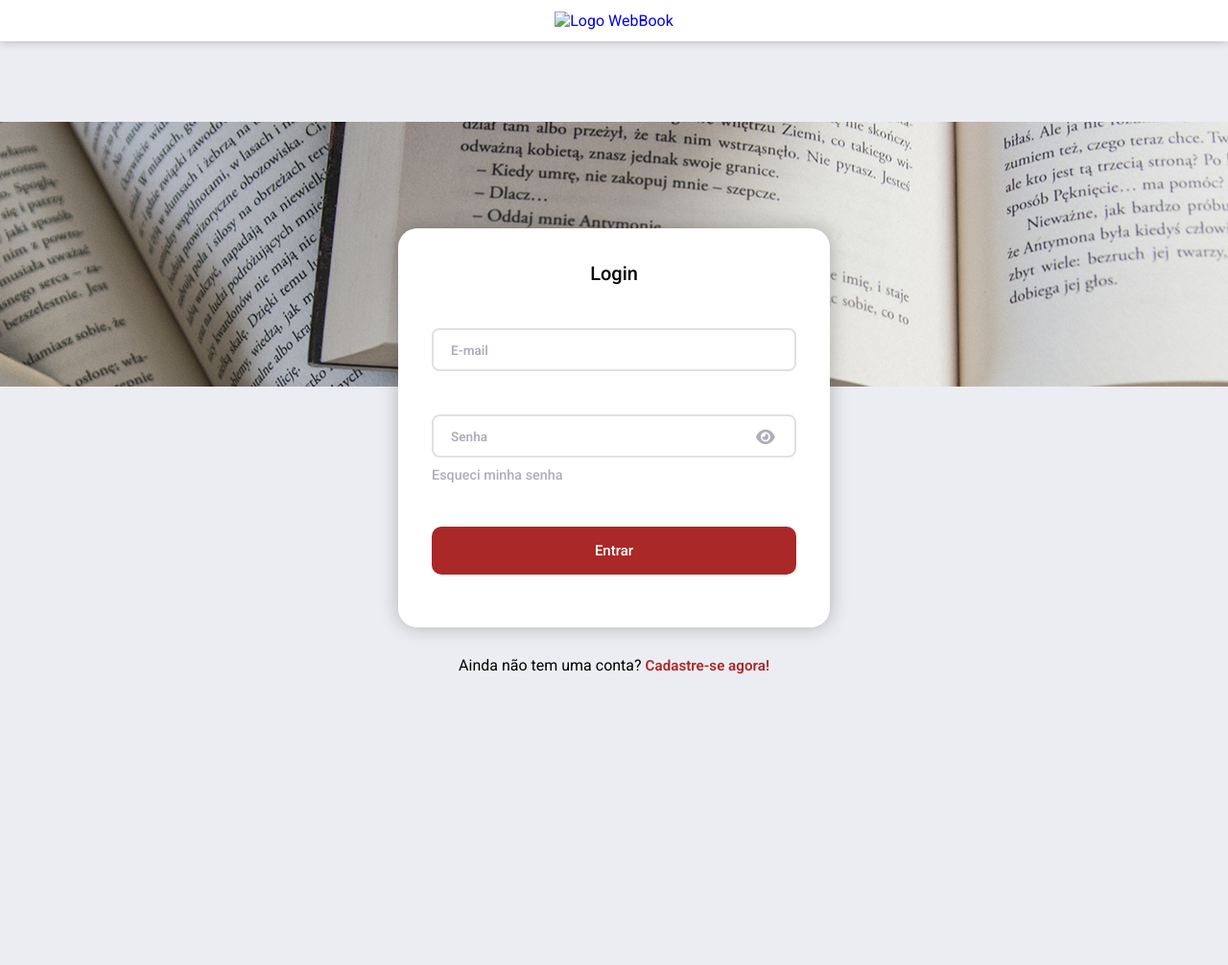
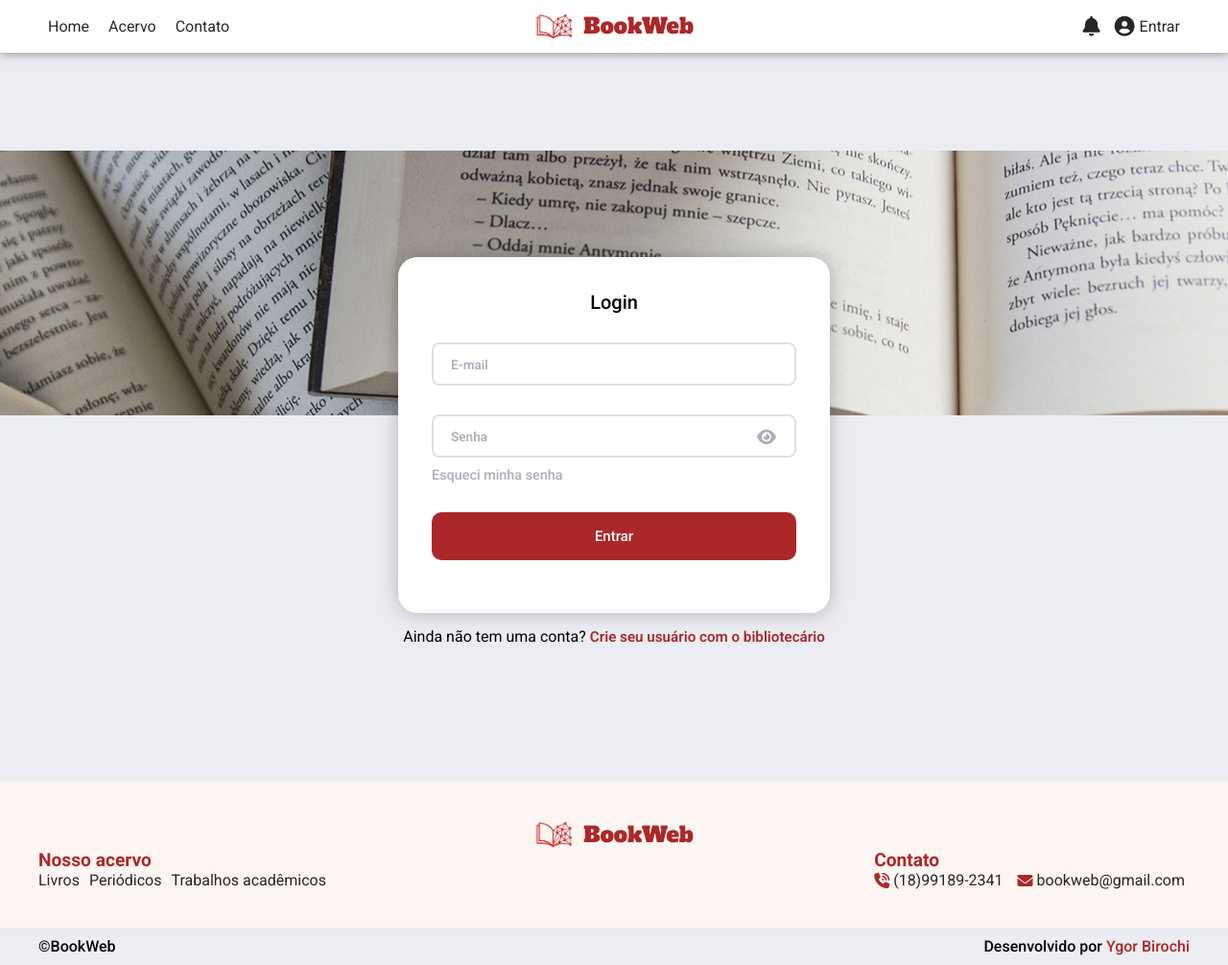
Before and after one commit to YgorBirochi/BookWeb, a plain HTML site: page login.html in a window 1280 px wide. Shown: the top 1006 px of the page at 96% size. Before the commit the page ends 800 px from the top, so only its background shows below. Drawn offline with Linux system fonts and the light colour scheme.

Commit message:
Header + Footer + Inicialição da home

```diff
--- /dev/null
+++ b/assets/css/home.css
@@ -0,0 +1,174 @@
+@import url(https://fonts.googleapis.com/css2?family=Roboto:ital,wght@0,100..900;1,100..900&display=swap);
+@import url('https://fonts.googleapis.com/css2?family=Alfa+Slab+One&display=swap');
+
+* {
+    margin: 0;
+    padding: 0;
+    text-decoration: none;
+    font-family: "Roboto", sans-serif;
+    font-size: 16px;
+    box-sizing: border-box;
+    scroll-behavior: smooth;
+}
+
+:root {
+    --cor-principal: #AB2828;
+    --hover-principal: #952121;
+    --cor-secun: #FDF5F2;
+    --cor-bg: #ECEDF2;
+    --cor-texto: #262627;
+    --cor-texto-apagado: #AEAEBA;
+    --cor-bg-sec: #FFFFFF;
+}
+
+body {
+    background-color: var(--cor-bg);
+}
+
+/* Header */
+header {
+    width: 100%;
+    background-color: var(--cor-bg-sec);
+    display: flex;
+    padding: 12px 50px;
+    box-shadow: 0 0 10px rgba(0, 0, 0, 0.500);
+    align-items: center;
+    justify-content: center;
+    position: relative;
+}
+header nav {
+    position: absolute;
+    left: 50px;
+    display: flex;
+    gap: 20px;
+}
+
+header nav a {
+    color: var(--cor-texto);
+    font-size: 1em;
+    text-decoration: none;
+}
+
+.div-logo a {
+    display: flex;
+    justify-content: center;
+    align-items: center;
+    gap: 10px;
+}
+
+.div-logo h1 {
+    color: var(--cor-principal);
+    font-family: "Alfa Slab One", serif;
+    font-weight: 400;
+    font-style: normal;
+    font-size: 1.4em;
+}
+
+.div-logo img {
+    width: 40px;
+    height: auto;
+}
+
+header > div:last-child {
+    position: absolute;
+    right: 50px;
+    display: flex;
+    align-items: center;
+    gap: 15px;
+}
+
+header > div:last-child a {
+    color: var(--cor-texto);
+    text-decoration: none;
+    display: flex;
+    align-items: center;
+    gap: 5px;
+}
+
+header > div:last-child i {
+    color: var(--cor-texto);
+    font-size: 1.3em;
+    cursor: pointer;
+}
+
+/* Footer */
+.container-footer {
+    display: flex;
+    justify-content: center;
+    flex-direction: column;
+    padding: 40px;
+    background-color: var(--cor-secun);
+}
+
+.container-nav-footer {
+    display: flex;
+    justify-content: space-between;
+    align-items: center;
+}
+
+.nav-acervo h4 {
+    color: var(--cor-principal);
+    font-size: 1.2em;
+}
+
+.nav-acervo nav {
+    display: flex;
+    justify-content: center;
+    align-items: center;
+    gap: 10px;
+}
+
+.nav-acervo nav a {
+    color: var(--cor-texto);
+    font-size: 1em;
+}
+
+.container-contato {
+    color: var(--cor-principal);
+}
+
+.container-contato h4 {
+    font-size: 1.2em;
+}
+
+.container-contato div {
+    display: flex;
+    justify-content: center;
+    align-items: center;
+    color: var(--cor-texto);
+    gap: 10px;
+}
+
+.container-contato p {
+    display: flex;
+    justify-content: center;
+    align-items: center;
+    gap: 4px;
+    padding-right: 5px;
+}
+
+.container-contato p i {
+    color: var(--cor-principal);
+}
+
+.container-mencoes {
+    display: flex;
+    justify-content: space-between;
+    align-items: center;
+    padding: 10px 40px;
+}
+
+.container-mencoes p {
+    font-size: 1em;
+    font-weight: 500;
+}
+
+.container-mencoes p span {
+    color: var(--cor-principal);
+}
+
+main {
+    background-color: var(--cor-bg);
+    min-height: 100vh;
+    display: flex;
+}
--- a/assets/css/login.css
+++ b/assets/css/login.css
@@ -1,6 +1,5 @@
 @import url(https://fonts.googleapis.com/css2?family=Roboto:ital,wght@0,100..900;1,100..900&display=swap);
-@import url(https://fonts.googleapis.com/css2?family=Alfa+Slab+One&family=Roboto:ital,wght@0,100..900;1,100..900&display=swap);
-
+@import url('https://fonts.googleapis.com/css2?family=Alfa+Slab+One&display=swap');
 
 * {
     margin: 0;
@@ -15,28 +14,166 @@
 :root {
     --cor-principal: #AB2828;
     --hover-principal: #952121;
-    --roxo-terciaria: #ECE1FE;
+    --cor-secun: #FDF5F2;
     --cor-bg: #ECEDF2;
     --cor-texto: #262627;
     --cor-texto-apagado: #AEAEBA;
     --cor-bg-sec: #FFFFFF;
 }
 
-body{
+body {
     background-color: var(--cor-bg);
+    padding-top: 15px;
 }
 
 header {
     z-index: 999;
-    position: fixed;
+    position: absolute;
     top: 0;
     width: 100%;
     background-color: var(--cor-bg-sec);
     display: flex;
-    padding: 12px 50px;
-    box-shadow: 0 0 10px rgba(0, 0, 0, 0.25);
+    padding: 17px 50px;
+    box-shadow: 0 0 10px rgba(0, 0, 0, 0.500);
     align-items: center;
+    justify-content: space-between;
+
+    & .div-logo {
+        position: absolute;
+        left: 50%;
+        transform: translateX(-50%);
+    }
+}
+
+header nav {
+    display: flex;
+    gap: 20px;
+}
+
+header nav a {
+    color: var(--cor-texto);
+    font-size: 1em;
+    text-decoration: none;
+}
+
+
+.div-logo a {
+    display: flex;
     justify-content: center;
+    align-items: center;
+    gap: 11px;
+}
+
+.div-logo h1 {
+    color: var(--cor-principal);
+    font-family: "Alfa Slab One", serif;
+    font-weight: 400;
+    font-style: normal;
+    font-size: 1.4em;
+}
+
+.div-logo img {
+    width: 40px;
+    height: auto;
+}
+
+header>div:last-child {
+    display: flex;
+    align-items: center;
+    gap: 15px;
+}
+
+header>div:last-child a {
+    color: var(--cor-texto);
+    text-decoration: none;
+    display: flex;
+    align-items: center;
+    gap: 5px;
+}
+
+header>div:last-child i {
+    color: var(--cor-texto);
+    font-size: 1.3em;
+}
+
+/* Footer */
+.container-footer {
+    display: flex;
+    justify-content: center;
+    flex-direction: column;
+    padding: 40px;
+    background-color: var(--cor-secun);
+}
+
+.container-nav-footer {
+    display: flex;
+    justify-content: space-between;
+    align-items: center;
+
+    & .div-logo {
+        position: relative;
+    }
+}
+
+.nav-acervo h4 {
+    color: var(--cor-principal);
+    font-size: 1.2em;
+}
+
+.nav-acervo nav {
+    display: flex;
+    justify-content: center;
+    align-items: center;
+    gap: 10px;
+}
+
+.nav-acervo nav a {
+    color: var(--cor-texto);
+    font-size: 1em;
+}
+
+.container-contato {
+    color: var(--cor-principal);
+}
+
+.container-contato h4 {
+    font-size: 1.2em;
+}
+
+.container-contato div {
+    display: flex;
+    justify-content: center;
+    align-items: center;
+    color: var(--cor-texto);
+    gap: 10px;
+}
+
+.container-contato p {
+    display: flex;
+    justify-content: center;
+    align-items: center;
+    gap: 4px;
+    padding-right: 5px;
+}
+
+.container-contato p i {
+    color: var(--cor-principal);
+}
+
+.container-mencoes {
+    display: flex;
+    justify-content: space-between;
+    align-items: center;
+    padding: 10px 40px;
+}
+
+.container-mencoes p {
+    font-size: 1em;
+    font-weight: 500;
+}
+
+.container-mencoes p span {
+    color: var(--cor-principal);
 }
 
 main {
@@ -49,18 +186,17 @@ main {
     gap: 20px;
 }
 
-.div-banner-login{
+.div-banner-login {
     display: flex;
     flex-direction: row;
     align-items: center;
-    margin-top: 30px;
 }
 
 #div-form-login {
     margin-top: -260px;
     display: flex;
     flex-direction: column;
-    gap: 30px;
+    gap: 15px;
     align-items: center;
     justify-content: center;
 }
@@ -76,18 +212,18 @@ main {
     flex-direction: column;
     justify-content: center;
     align-items: center;
-    gap: 45px;
+    gap: 30px;
     position: relative;
     margin-top: 75px;
 }
 
-.title{
+.title {
     font-weight: 500;
     font-size: 20px;
     text-align: center;
 }
 
-.div-input{
+.div-input {
     height: fit-content;
     display: flex;
     flex-direction: column;
@@ -95,7 +231,7 @@ main {
     width: 100%;
 }
 
-.div-input label{
+.div-input label {
     font-size: 0.85rem;
     color: var(--cor-texto-apagado);
     font-weight: 600;
@@ -108,16 +244,16 @@ main {
     transition: 0.3s;
     z-index: 1;
     padding: 0 4px;
+}
 
-    &.active {
+.div-input label.active {
     color: var(--cor-texto-apagado);
     top: 0;
     font-size: 0.75rem;
     z-index: 3;
 }
-}
 
-.div-input input{
+.div-input input {
     width: 100%;
     padding: 12px;
     font-size: 0.9rem;
@@ -127,20 +263,20 @@ main {
     transition: 0.3s;
     background: transparent;
     z-index: 2;
+}
 
-        &:focus {
+.div-input input:focus {
     border: 2px var(--cor-principal) solid;
 }
-    }
 
-    &:focus-within label {
-        color: var(--roxo);
+.div-input:focus-within label {
+    color: var(--cor-principal);
     top: 0;
     font-size: 0.75rem;
     z-index: 3;
 }
 
-    & i {
+.div-input i {
     display: flex;
     align-items: center;
     justify-content: center;
@@ -168,7 +304,6 @@ main {
     width: 100%;
 }
 
-
 .btn-acao {
     background-color: var(--cor-principal);
     color: var(--cor-bg-sec);
@@ -178,31 +313,24 @@ main {
     border: none;
     width: 100%;
     height: 50px;
-    transition:ease-out 0.1s;
+    transition: ease-out 0.1s;
     cursor: pointer;
+}
 
-    &:hover {
+.btn-acao:hover {
     background-color: var(--hover-principal);
-    }
 }
 
 .texto-pergunta {
-    font-size: rem;
+    font-size: 1rem;
     font-weight: 400;
 }
 
-.link-redirect a {
+.link-redirect {
     color: var(--cor-principal);
     font-size: 0.95rem;
     font-weight: 600;
-    cursor: pointer;
-    transition: 0.1s;
-
-    &:hover {
-        text-decoration: underline;
 }
-}
-
 
 #forgot-password,
 #enviar-novamente-validacao,
@@ -212,10 +340,12 @@ main {
     font-weight: 500;
     color: var(--cor-texto-apagado);
     transition: 0.15s;
+}
 
-    &:hover {
+#forgot-password:hover,
+#enviar-novamente-validacao:hover,
+#enviar-novamente-senha:hover {
     color: var(--cor-principal);
-    }
 }
 
 #email-user,
--- a/login.html
+++ b/login.html
@@ -1,19 +1,30 @@
 <!DOCTYPE html>
-<html lang="en">
+<html lang="pr-br">
 <head>
     <meta charset="UTF-8">
     <meta name="viewport" content="width=device-width, initial-scale=1.0">
-    <title>Book Web</title>
+    <title>Book Web - Login</title>
+    <link rel="icon" href="assets/img/logo.webbook.PNG">
     <link rel="stylesheet" href="assets/css/login.css">
     <script src="https://kit.fontawesome.com/ac1aaaa398.js" crossorigin="anonymous"></script>
 </head>
 <body>
 <header>
+        <nav>
+            <a href="index.html">Home</a>
+            <a href="">Acervo</a>
+            <a href="">Contato</a>
+        </nav>
+        <div class="div-logo">
             <a href="index.html">
-            <div class="div-logo">
-                <img class="logo-livraria" alt="Logo WebBook">
+                <img src="assets/img/logo.webbook.PNG" alt="">
+                <h1>BookWeb</h1>
+            </a>
         </div>
-        </a>
+        <div>
+            <i class="fa-solid fa-bell"></i>
+            <a href="login.html"><i class="fa-solid fa-circle-user"></i> Entrar</a>
+        </div>
     </header>
     <main>
         <!-- div de LOGIN -->
@@ -41,7 +52,8 @@
                     <button class="btn-acao">Entrar</button>
                 </div>
             </form>
-           <p class="texto-pergunta">Ainda não tem uma conta? <span class="link-redirect"><a href="cadastro.html">Cadastre-se agora!</a></span></p>
+            <p class="texto-pergunta">Ainda não tem uma conta? <span class="link-redirect">Crie seu usuário com o
+                    bibliotecário</span></p>
         </div>
 
         <!-- fim da div de LOGIN -->
@@ -67,8 +79,37 @@
         </div>
 
         <!-- fim da div de ESQUECI MINHA SENHA -->
-
-
     </main>
+    <footer>
+        <div class="container-footer">
+            <div class="div-logo">
+                <a href="index.html">
+                    <img src="assets/img/logo.webbook.PNG" alt="">
+                    <h1>BookWeb</h1>
+                </a>
+            </div>
+            <div class="container-nav-footer">
+                <div class="nav-acervo">
+                    <h4>Nosso acervo</h4>
+                    <nav>
+                        <a href="">Livros</a>
+                        <a href="">Periódicos</a>
+                        <a href="">Trabalhos acadêmicos</a>
+                    </nav>
+                </div>
+                <div class="container-contato">
+                    <h4>Contato</h4>
+                    <div>
+                        <p><i class="fa-solid fa-phone-volume"></i>(18)99189-2341</p>
+                        <p><i class="fa-solid fa-envelope"></i>bookweb@gmail.com</p>
+                    </div>
+                </div>
+            </div>
+        </div>
+        <div class="container-mencoes">
+            <p>©BookWeb</p>
+            <p>Desenvolvido por <span> Ygor Birochi</span></p>
+        </div>
+    </footer>
 </body>
 </html>
```
Also changed, not shown: index.html (added, +66 -0 lines), assets/img/logo.webbook.PNG (added). Lines whose indentation alone changed are shown as unchanged.
